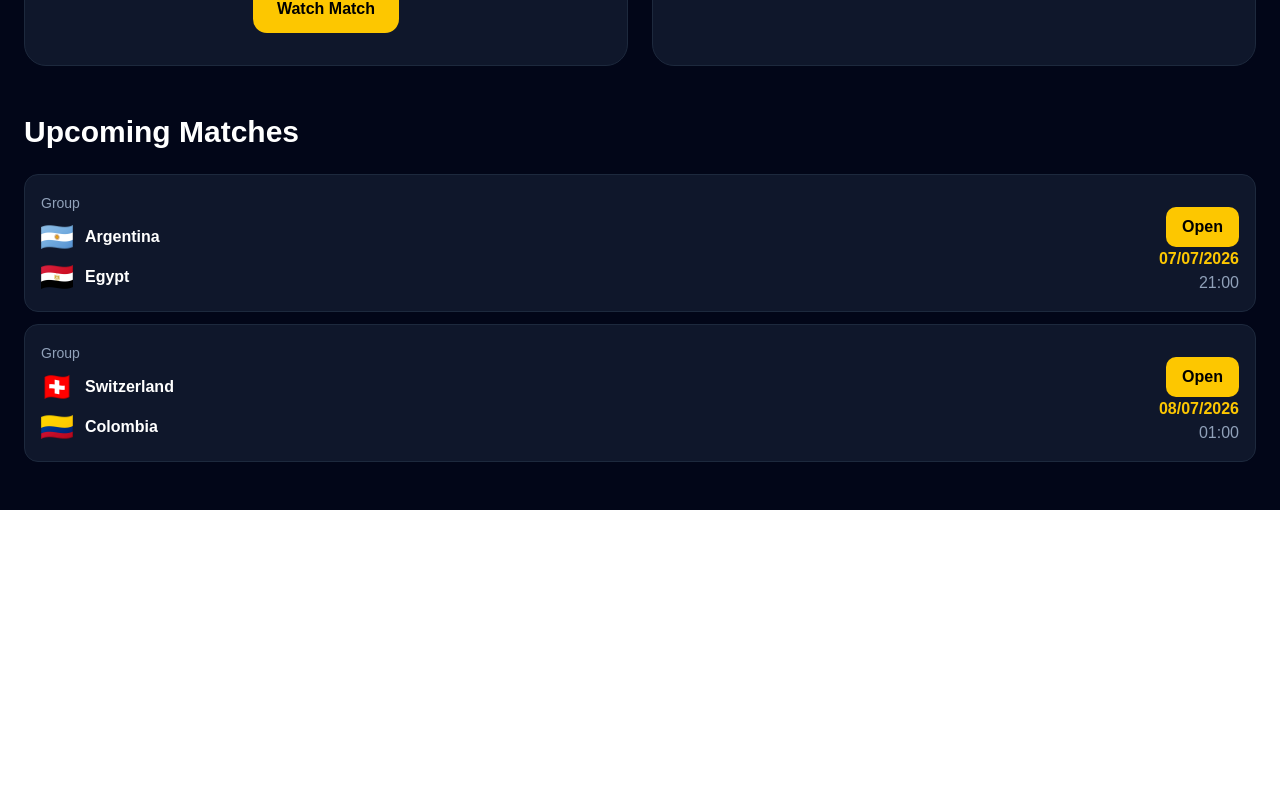
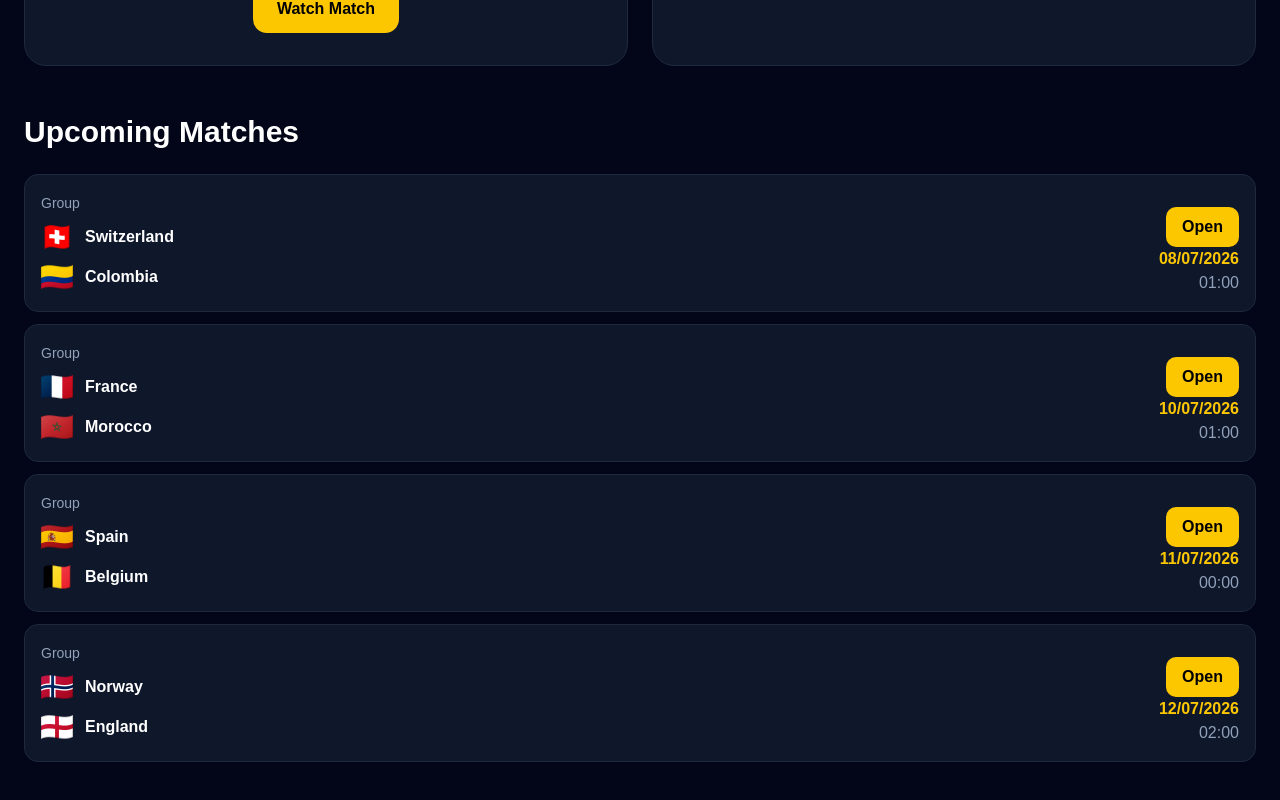
Before and after one commit to djurayevdavron/World-cup-2026-live, a React (Vite) app: page /matches in a window 1280 px wide. Shown: the part 536-1336 px from the top of the page. Before the commit the page ends 1046 px from the top, so only its background shows below. Built offline with nearby package versions, Linux system fonts and the light colour scheme.

Commit message:
Update matchesData.js

```diff
--- a/src/data/matchesData.js
+++ b/src/data/matchesData.js
@@ -1862,9 +1862,10 @@ export const matches = [
   date: "2026-07-07",
   time: "21:00",
 
-  status: "upcoming",
-
-  stream: "https://app.setantasports.com/live/305540",
+  homeScore: 3,
+  awayScore: 2,
+
+  status: "finished",
 },
 
 {
@@ -1883,4 +1884,55 @@ export const matches = [
 
   stream: "https://app.setantasports.com/live/305541",
 },
+  // QUARTER FINALS
+  {
+    id: 97,
+
+    homeTeam: "France",
+    awayTeam: "Morocco",
+
+    homeFlag: "/flags/france.png",
+    awayFlag: "/flags/marocco.png",
+
+    date: "2026-07-10",
+    time: "01:00",
+
+    status: "upcoming",
+
+    stream: "https://app.setantasports.com/live/305542",
+  },
+
+  {
+    id: 98,
+
+    homeTeam: "Spain",
+    awayTeam: "Belgium",
+
+    homeFlag: "/flags/spain.png",
+    awayFlag: "/flags/belgium.png",
+
+    date: "2026-07-11",
+    time: "00:00",
+
+    status: "upcoming",
+
+    stream: "https://app.setantasports.com/live/305543",
+  },
+
+  {
+    id: 99,
+
+    homeTeam: "Norway",
+    awayTeam: "England",
+
+    homeFlag: "/flags/norway.png",
+    awayFlag: "/flags/england.png",
+
+    date: "2026-07-12",
+    time: "02:00",
+
+    status: "upcoming",
+
+    stream: "https://app.setantasports.com/live/305544",
+  },
 ];
```
